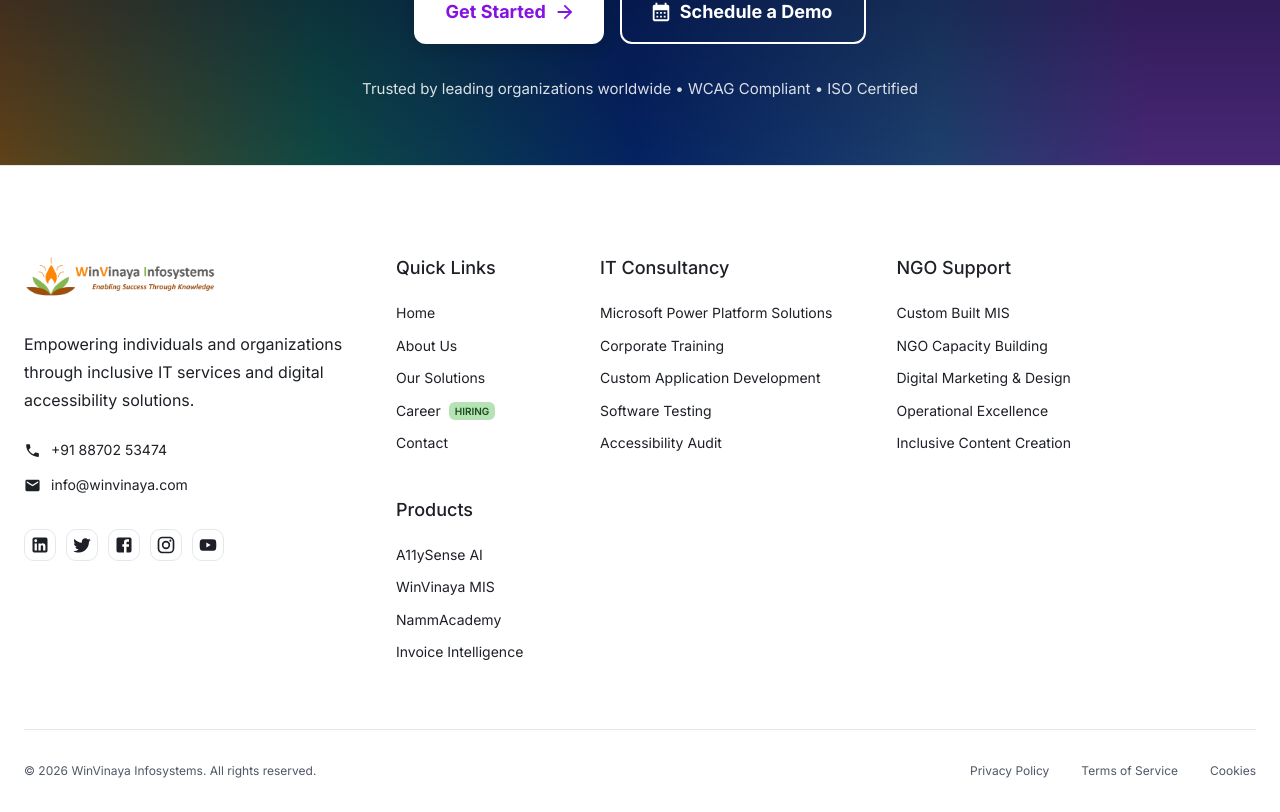
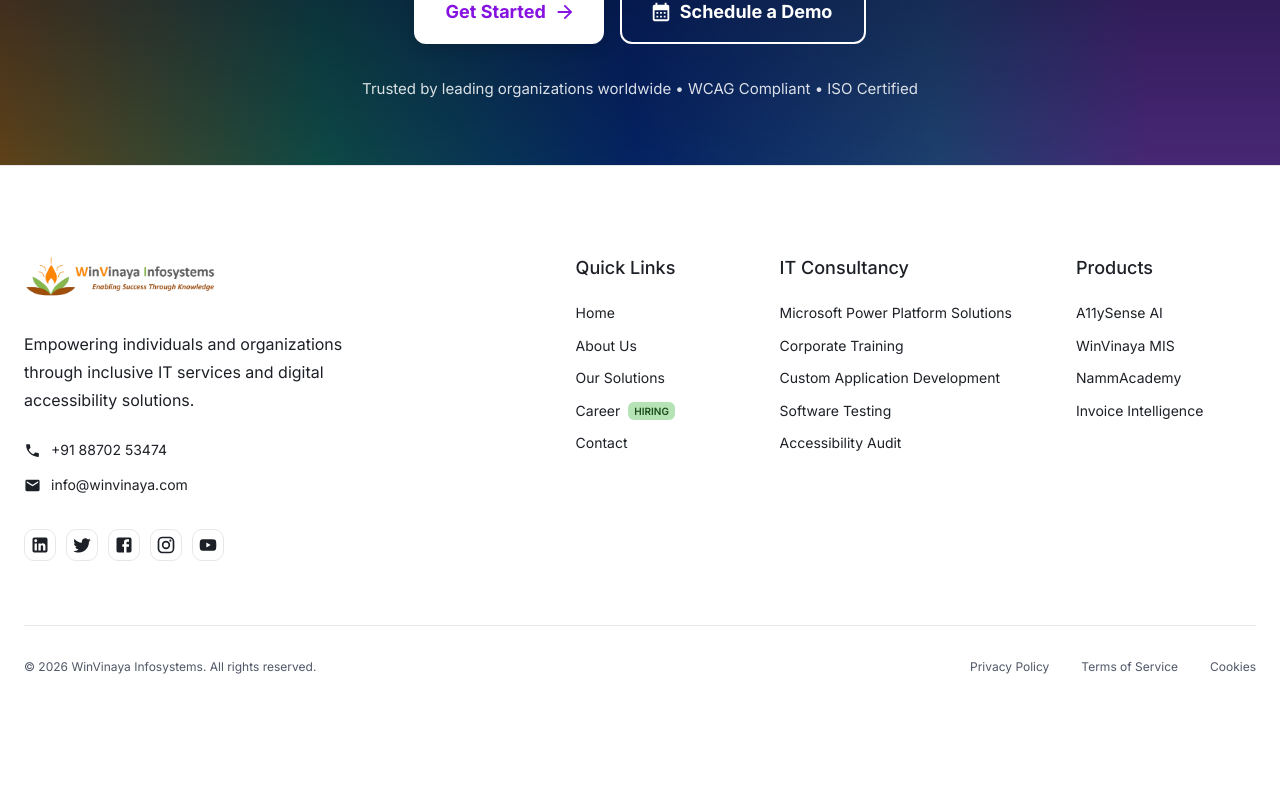
Before and after one commit to winvinayainfosystemsindia/wvis-website, a React (Vite) app in the folder frontend/: page / in a window 1280 px wide. Shown: the part 7902-8714 px from the top of the page. After the commit the page ends 8610 px from the top, so only its background shows below. Built offline with nearby package versions, Linux system fonts and the light colour scheme.

Commit message:
footer is fixed

```diff
--- a/frontend/src/components/layout/Footer.tsx
+++ b/frontend/src/components/layout/Footer.tsx
@@ -257,37 +257,6 @@
 						</Stack>
 					</Box>
 
-					{/* NGO Support */}
-					<Box sx={{ minWidth: 180 }}>
-						<Typography sx={{ ...theme.typography.footerHeader, mb: 2.5 }}>
-							NGO Support
-						</Typography>
-						<Stack spacing={1}>
-							{[
-								{ label: "Custom Built MIS", path: "/services/custom-built-mis" },
-								{ label: "NGO Capacity Building", path: "/services/ngo-capacity" },
-								{ label: "Digital Marketing & Design", path: "/services/digital-marketing" },
-								{ label: "Operational Excellence", path: "/services/operational-excellence" },
-								{ label: "Inclusive Content Creation", path: "/services/inclusive-content" },
-							].map((item) => (
-								<MuiLink
-									key={item.label}
-									component={Link}
-									to={item.path}
-									underline="none"
-									sx={{
-										...theme.typography.footerLink,
-										fontSize: "0.875rem",
-										transition: "color 0.2s ease",
-										"&:hover": { color: "primary.main", pl: 0.5 },
-									}}
-								>
-									{item.label}
-								</MuiLink>
-							))}
-						</Stack>
-					</Box>
-
 					{/* Products */}
 					<Box sx={{ minWidth: 180 }}>
 						<Typography sx={{ ...theme.typography.footerHeader, mb: 2.5 }}>
```
